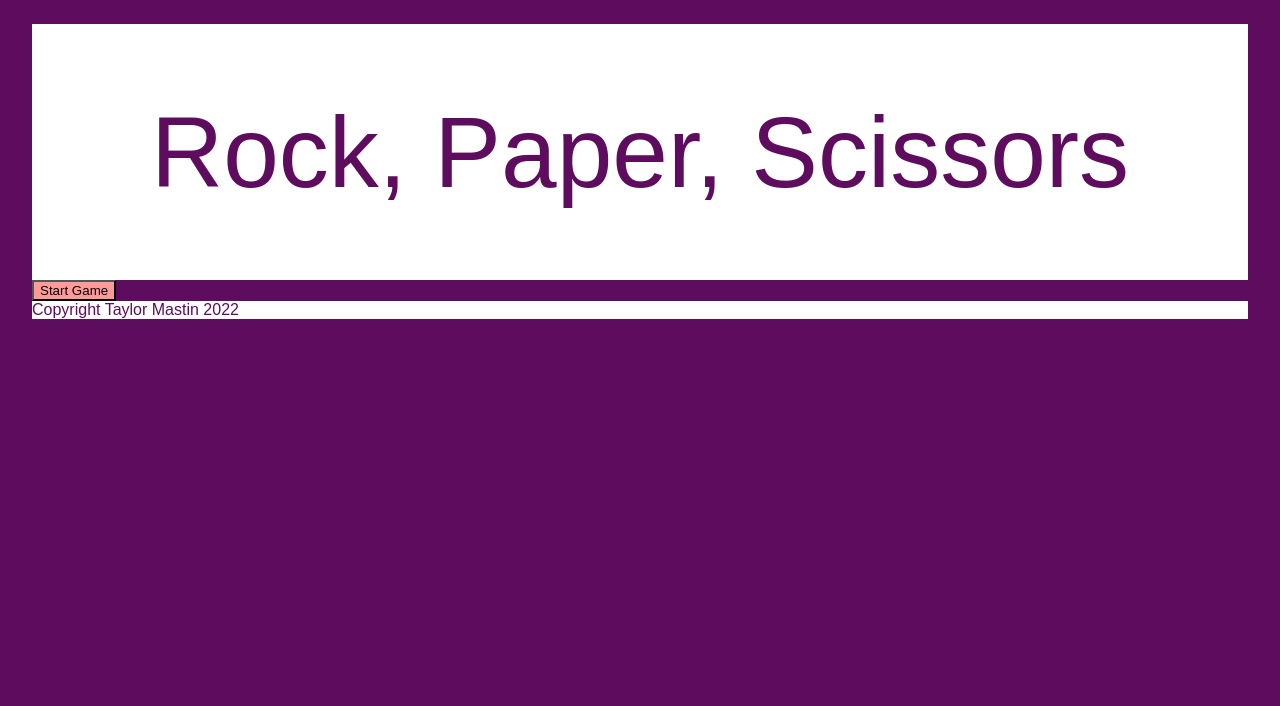
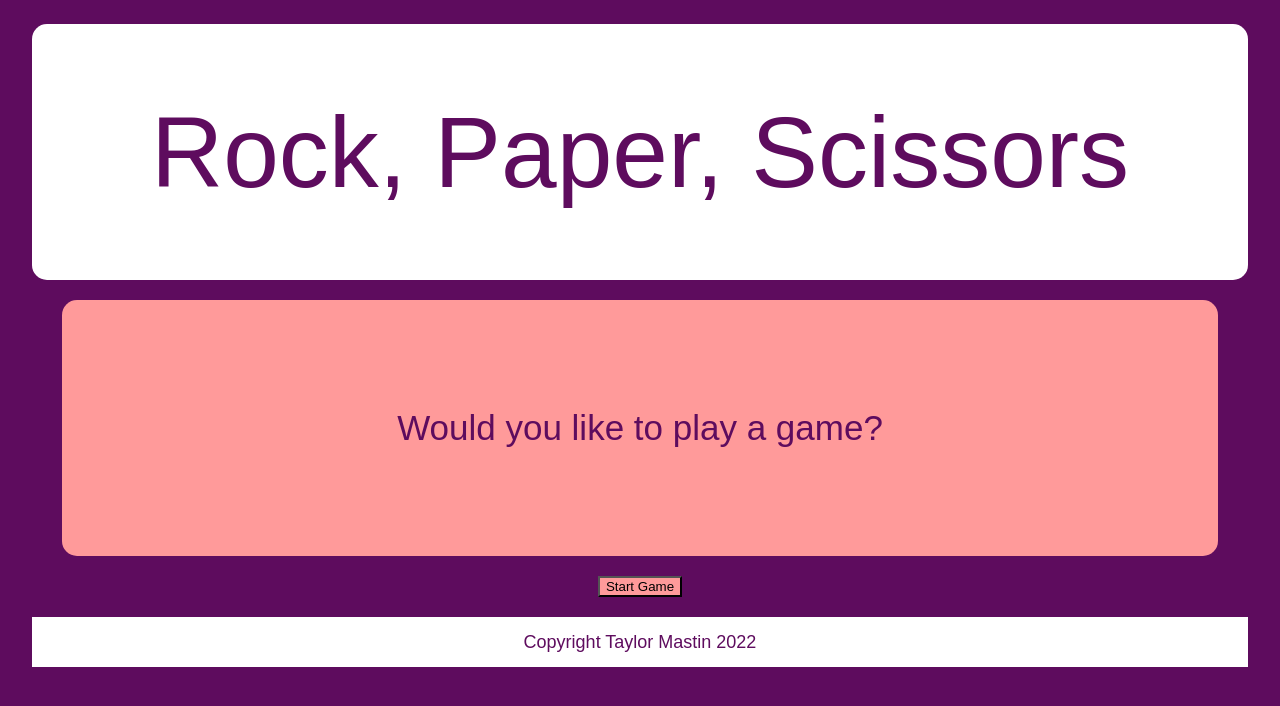
Before and after one commit to ey215/rock-paper-scissors, a plain HTML site: page index.html in a window 1280 px wide. Drawn offline with Linux system fonts and the light colour scheme.

Commit message:
Style resultsand footer

```diff
--- a/index.html
+++ b/index.html
@@ -11,8 +11,8 @@
     <div id = "content" class = "content">
 
         <div class = "header">Rock, Paper, Scissors</div>
-        <div id = "results"></div>
-        <div id = "choose"></div>
+        <div id = "results" class = "results">Would you like to play a game?</div>
+        <div id = "choose" class = "choose"></div>
         <div class = "footer">Copyright Taylor Mastin 2022</div>
     </div>
 
--- a/style.css
+++ b/style.css
@@ -12,6 +12,8 @@ body {
     display: flex;
     margin: 24px;
     flex-direction: column;
+    gap: 20px;
+    align-items: center;
 }
 
 .header {
@@ -21,8 +23,32 @@ body {
     font-size: 41px;
     height: 256px;
     font-size: 100px;
+    width: 100%;
+    border-radius: 15px;
+}
+
+.footer {
+    display: flex;
+    width: 100%;
+    height: 50px;
+    font-size: 18px;
+    align-items: center;
+    justify-content: center;
 }
 
 .inputButton {
     background-color: #ff9a9a;
 }
+
+.results {
+    display: flex;
+    background-color: #ff9a9a;
+    color:rgb(94, 12, 94);
+    height: 256px;
+    width: 95%;
+    align-items: center;
+    justify-content: center;
+    font-size: 35px;
+    border-radius: 15px;
+    flex-direction: column;
+}
```
